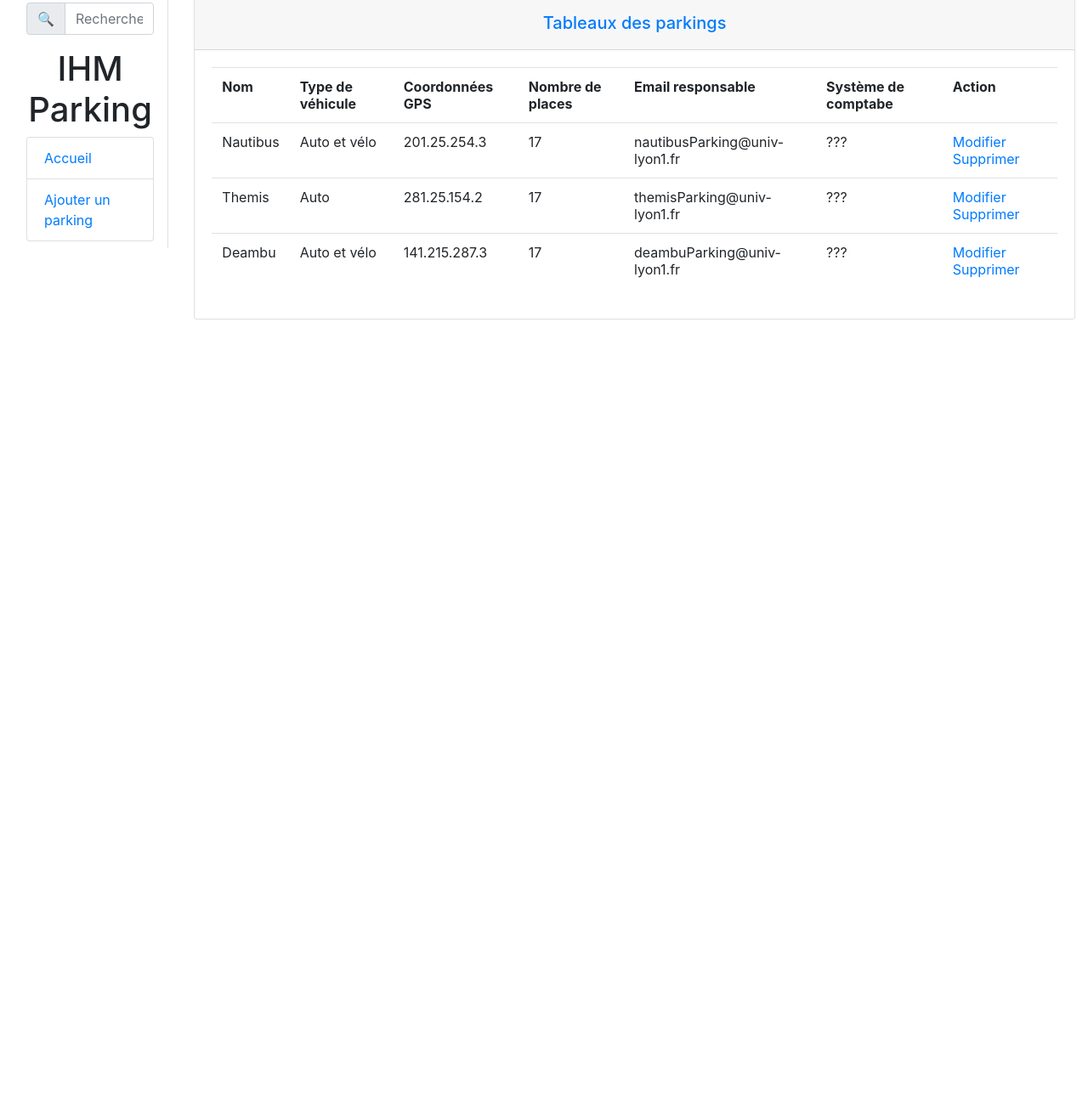
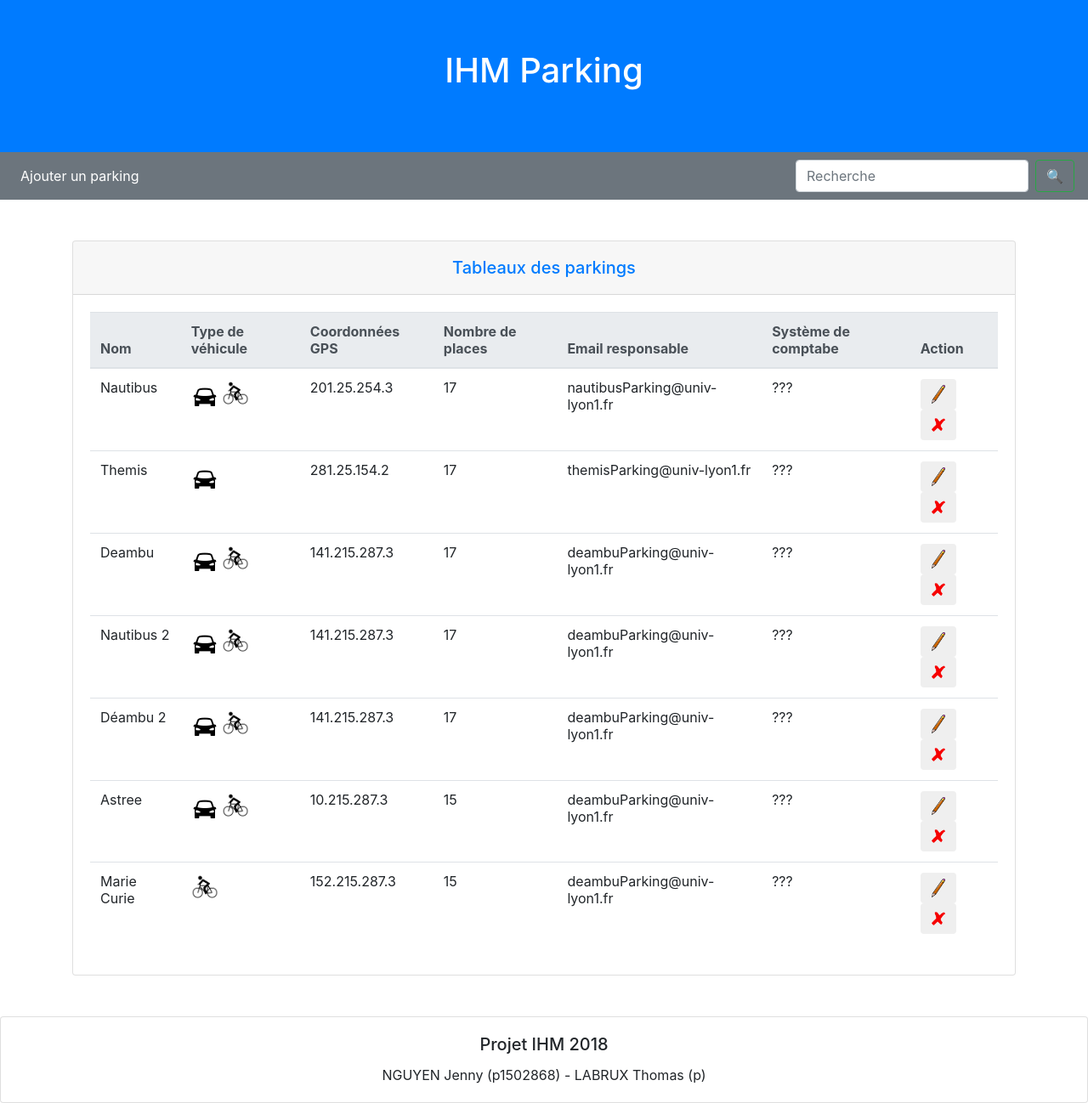
Before and after one commit to JennyNg943/IHMParking, a plain HTML site: page index.html in a window 1280 px wide. Shown: the part 5-1303 px from the top of the page at 85% size. Before the commit the page ends 800 px from the top, so only its background shows below. Drawn offline with nearby package versions, Linux system fonts and the light colour scheme.

Commit message:
Travail de l'ergonomie

```diff
--- a/index.html
+++ b/index.html
@@ -13,29 +13,25 @@
 
     </header>
 
-<div class="container-fluid">
-  <div class="row">
-    <div class="col-sm-4 col-lg-2">
-      <nav class="navbar navbar-default navbar-fixed-side w-100 border-right">
-        <form class="form-inline">
-          <div class="input-group">
-            <div class="input-group-prepend">
-              <span class="input-group-text" id="basic-addon1">&#x1F50D;</span>
+      <div class="jumbotron jumbotron-fluid mb-0 bg-primary">
+        <h1 class="text-center text-white">IHM Parking</h1>
       </div>
-            <input type="text" class="form-control" placeholder="Recherche" aria-label="Recherche" aria-describedby="basic-addon1">
+
+  <nav class="navbar navbar-expand-lg navbar-light bg-secondary ">
+    <div class="collapse navbar-collapse" id="navbarSupportedContent">
+      <ul class="navbar-nav mr-auto">
+        <li class="nav-item ">
+          <a class="nav-link text-white" data-toggle="modal" href="#exampleModal" id="btnPark">Ajouter un parking</a>
+        </li>
+      </ul>
+      <form class="form-inline my-2 my-lg-0">
+        <input class="form-control mr-sm-2" type="search" placeholder="Recherche" aria-label="Search">
+        <button class="btn btn-outline-success my-2 my-sm-0" type="submit">&#x1F50D;</button>
+      </form>
     </div>
-        </form>
-        <h1 class="text-center">IHM Parking</h1>
-        <ul class="list-group  w-100">
-          <a class="list-group-item" href="#">Accueil</a>
-          <a class="list-group-item" data-toggle="modal" href="#exampleModal" id="btnPark">Ajouter un parking</a>
-        </ul>
   </nav>
-    </div>
-    <div class="col-sm-6 col-lg-10">
-
-
-
+<div class="container mt-5">
+    <div>
       <div id="accordion">
         <div class="card">
           <div class="card-header" id="headingOne">
@@ -48,8 +44,9 @@
           </div>
 
           <div id="collapseOne" class="collapse show" aria-labelledby="headingOne" data-parent="#accordion">
-            <div class="card-body">
+            <div class="card-body table-responsive">
               <table id="listParking" class="table">
+                <thead class="thead-light">
                   <tr>
                     <th scope="col">Nom</th>
                     <th scope="col">Type de véhicule</th>
@@ -59,40 +56,136 @@
                     <th scope="col">Système de comptabe</th>
                     <th scope="col">Action</th>
                   </tr>
+                </thead>
                 <tr id="Nautibus">
                   <td id="name">Nautibus</td>
-                  <td id="type">Auto et vélo</td>
+                  <td id="type">
+                    <img src="IMG/Auto.png" style="width: 2rem;" alt="Auto">
+                    <img src="IMG/Velo.png" style="width: 2rem;" alt="Velo">
+                  </td>
                   <td id="GPS">201.25.254.3</td>
                   <td id="place">17</td>
                   <td id="mail">nautibusParking@univ-lyon1.fr</td>
                   <td id="compt"> ??? </td>
                   <td>
-                    <a href="#" class="modBtn" onclick="modParkingOpen('Nautibus')">Modifier</a>
-                    <a href="#" onclick="delParking('Nautibus')">Supprimer</a>
+                    <button type="button" class="modBtn btn"  onclick="modParkingOpen('Nautibus')">
+                      <img src="IMG/Modifier.png" style="width: 1rem;" alt="Modifier">
+                    </button>
+                    <button type="button" class="btn" onclick="delParking('Nautibus')">
+                      <img src="IMG/Supprimer.png" style="width: 1rem;" alt="Supprimer">
+                    </button>
                   </td>
                 </tr>
                 <tr id="Themis">
                   <td id="name">Themis</td>
-                  <td id="type">Auto</td>
+                  <td id="type">
+                    <img src="IMG/Auto.png" style="width: 2rem;" alt="Auto">
+                  </td>
                   <td id="GPS">281.25.154.2</td>
                   <td id="place">17</td>
                   <td id="mail">themisParking@univ-lyon1.fr</td>
                   <td id="compt"> ??? </td>
                   <td>
-                    <a href="#" class="modBtn" onclick="modParkingOpen('Themis')">Modifier</a>
-                    <a href="#" onclick="delParking('Themis')">Supprimer</a>
+                    <button type="button" class="modBtn btn" onclick="modParkingOpen('Themis')">
+                      <img src="IMG/Modifier.png" style="width: 1rem;" alt="Modifier">
+                    </button>
+                    <button type="button" class="btn" onclick="delParking('Themis')">
+                      <img src="IMG/Supprimer.png" style="width: 1rem;" alt="Supprimer">
+                    </button>
                   </td>
                 </tr>
                 <tr id="Deambu">
                   <td id="name">Deambu</td>
-                  <td id="type">Auto et vélo</td>
+                  <td id="type">
+                    <img src="IMG/Auto.png" style="width: 2rem;" alt="Auto">
+                    <img src="IMG/Velo.png" style="width: 2rem;" alt="Velo">
+                  </td>
                   <td id="GPS">141.215.287.3</td>
                   <td id="place">17</td>
                   <td id="mail">deambuParking@univ-lyon1.fr</td>
                   <td id="compt"> ??? </td>
                   <td>
-                    <a href="#" class="modBtn" onclick="modParkingOpen('Deambu')">Modifier</a>
-                    <a href="#" onclick="delParking('Deambu')">Supprimer</a>
+                    <button type="button" class="modBtn btn" onclick="modParkingOpen('Deambu')">
+                      <img src="IMG/Modifier.png" style="width: 1rem;" alt="Modifier">
+                    </button>
+                    <button type="button" class="btn" onclick="delParking('Deambu')">
+                      <img src="IMG/Supprimer.png" style="width: 1rem;" alt="Supprimer">
+                    </button>
+                  </td>
+                </tr>
+                <tr id="Nautibus2">
+                  <td id="name">Nautibus 2</td>
+                  <td id="type">
+                    <img src="IMG/Auto.png" style="width: 2rem;" alt="Auto">
+                    <img src="IMG/Velo.png" style="width: 2rem;" alt="Velo">
+                  </td>
+                  <td id="GPS">141.215.287.3</td>
+                  <td id="place">17</td>
+                  <td id="mail">deambuParking@univ-lyon1.fr</td>
+                  <td id="compt"> ??? </td>
+                  <td>
+                    <button type="button" class="modBtn btn" onclick="modParkingOpen('Nautibus2')">
+                      <img src="IMG/Modifier.png" style="width: 1rem;" alt="Modifier">
+                    </button>
+                    <button type="button" class="btn" onclick="delParking('Nautibus2')">
+                      <img src="IMG/Supprimer.png" style="width: 1rem;" alt="Supprimer">
+                    </button>
+                  </td>
+                </tr>
+                <tr id="Déambu2">
+                  <td id="name">Déambu 2</td>
+                  <td id="type">
+                    <img src="IMG/Auto.png" style="width: 2rem;" alt="Auto">
+                    <img src="IMG/Velo.png" style="width: 2rem;" alt="Velo">
+                  </td>
+                  <td id="GPS">141.215.287.3</td>
+                  <td id="place">17</td>
+                  <td id="mail">deambuParking@univ-lyon1.fr</td>
+                  <td id="compt"> ??? </td>
+                  <td>
+                    <button type="button" class="modBtn btn" onclick="modParkingOpen('Déambu2')">
+                      <img src="IMG/Modifier.png" style="width: 1rem;" alt="Modifier">
+                    </button>
+                    <button type="button" class="btn" onclick="delParking('Déambu2')">
+                      <img src="IMG/Supprimer.png" style="width: 1rem;" alt="Supprimer">
+                    </button>
+                  </td>
+                </tr>
+                <tr id="Astree">
+                  <td id="name">Astree</td>
+                  <td id="type">
+                    <img src="IMG/Auto.png" style="width: 2rem;" alt="Auto">
+                    <img src="IMG/Velo.png" style="width: 2rem;" alt="Velo">
+                  </td>
+                  <td id="GPS">10.215.287.3</td>
+                  <td id="place">15</td>
+                  <td id="mail">deambuParking@univ-lyon1.fr</td>
+                  <td id="compt"> ??? </td>
+                  <td>
+                    <button type="button" class="modBtn btn" onclick="modParkingOpen('Astree')">
+                      <img src="IMG/Modifier.png" style="width: 1rem;" alt="Modifier">
+                    </button>
+                    <button type="button" class="btn" onclick="delParking('Astree')">
+                      <img src="IMG/Supprimer.png" style="width: 1rem;" alt="Supprimer">
+                    </button>
+                  </td>
+                </tr>
+                <tr id="MarieCurie">
+                  <td id="name">Marie Curie</td>
+                  <td id="type">
+                    <img src="IMG/Velo.png" style="width: 2rem;" alt="Velo">
+                  </td>
+                  <td id="GPS">152.215.287.3</td>
+                  <td id="place">15</td>
+                  <td id="mail">deambuParking@univ-lyon1.fr</td>
+                  <td id="compt"> ??? </td>
+                  <td>
+                    <button type="button" class="modBtn btn" onclick="modParkingOpen('MarieCurie')">
+                      <img src="IMG/Modifier.png" style="width: 1rem;" alt="Modifier">
+                    </button>
+                    <button type="button" class="btn" onclick="delParking('MarieCurie')">
+                      <img src="IMG/Supprimer.png" style="width: 1rem;" alt="Supprimer">
+                    </button>
                   </td>
                 </tr>
               </table>
@@ -209,7 +302,7 @@
     </div>
   </div>
 </div>
-
+</div>
     <script>
       $(document).ready(function(){
           $("#btnPark").click(function(){
@@ -223,8 +316,11 @@
 
     </script>
 
-    <footer>
-
+    <footer class="card text-center mt-5">
+      <div class="card-body">
+        <h5 class="card-title">Projet IHM 2018</h5>
+        <p class="card-text">NGUYEN Jenny (p1502868) - LABRUX Thomas (p)</p>
+      </div>
     </footer>
   </body>
 
```
Also changed, not shown: IMG/Auto.png (added), IMG/Modifier.png (added), IMG/Supprimer.png (added), IMG/Velo.png (added). Lines whose indentation alone changed are shown as unchanged.
